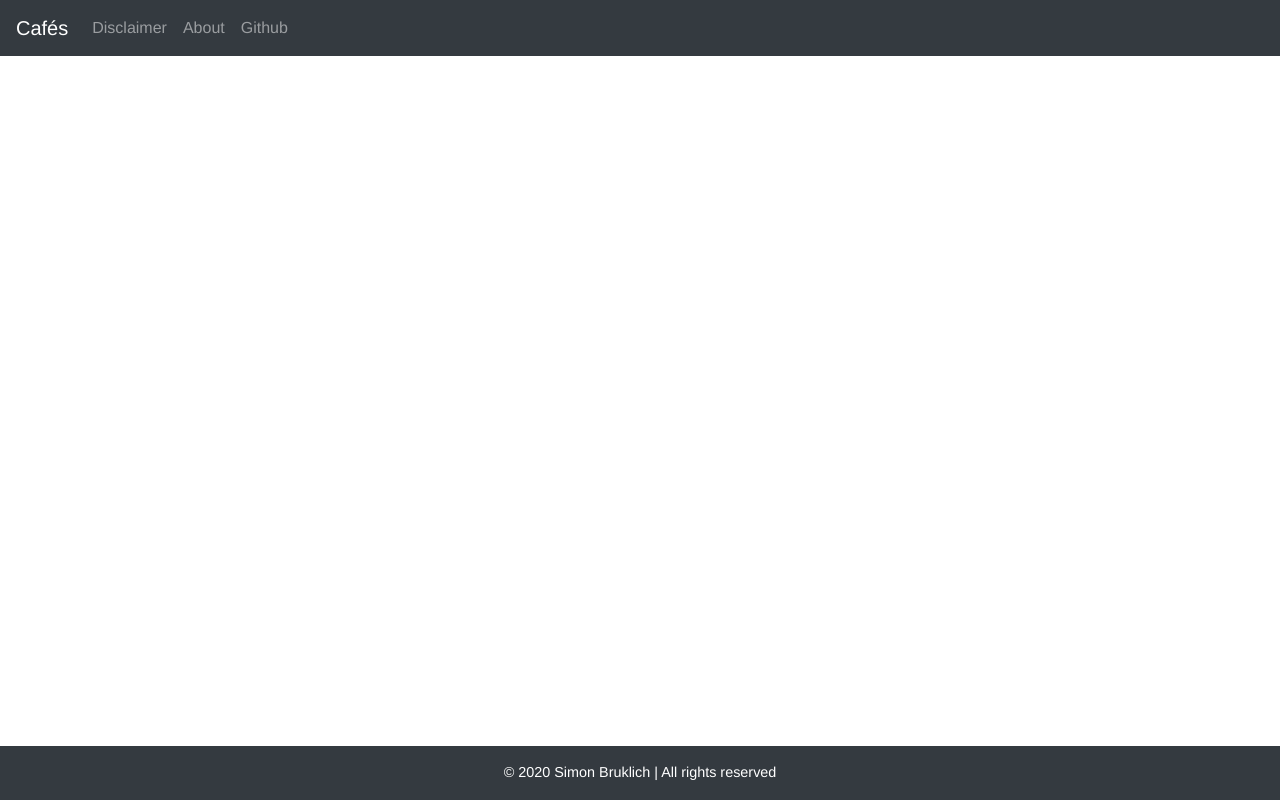
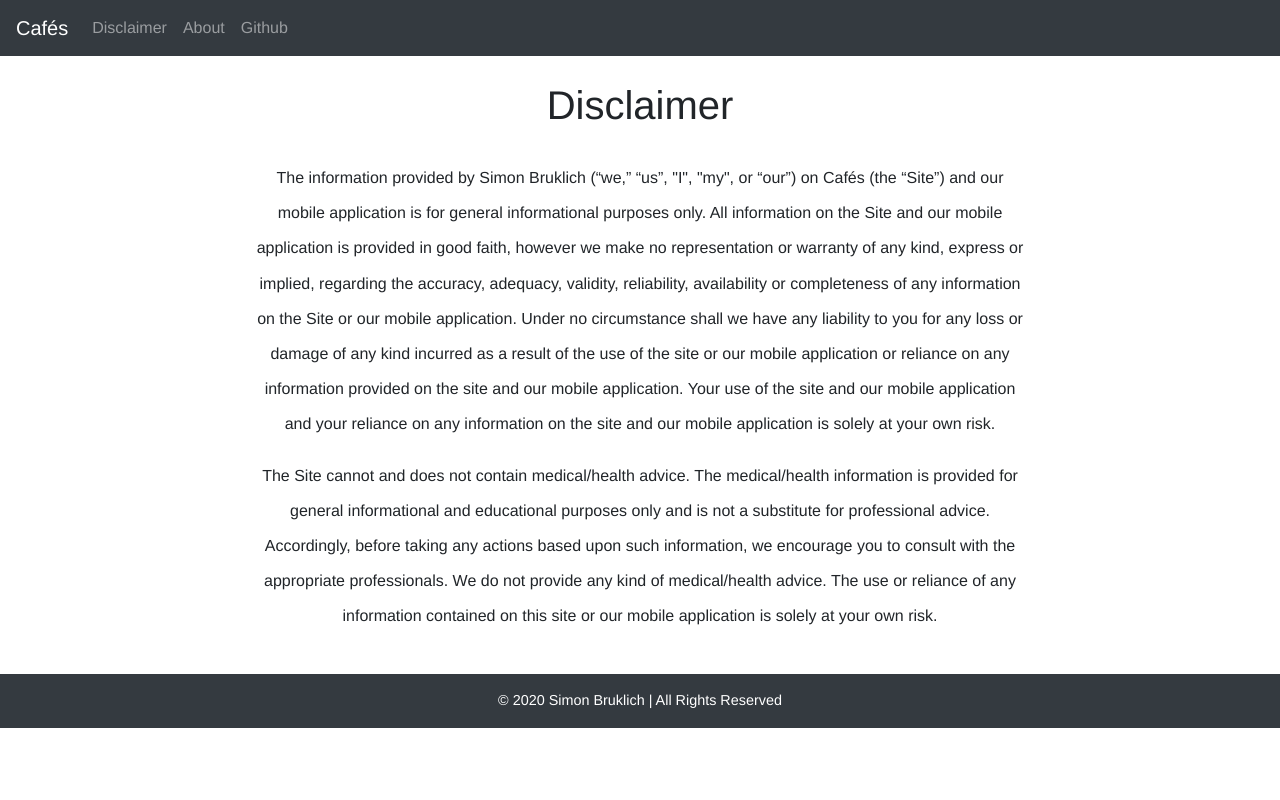
Before and after one commit to simon-bruklich/cafes, a React (Create React App) app: page /disclaimer in a window 1280 px wide. Built offline with nearby package versions, Linux system fonts and the light colour scheme.

Commit message:
Add disclaimer, adjust footer

```diff
--- a/src/App.js
+++ b/src/App.js
@@ -11,6 +11,7 @@ import Footer from "./Components/Footer";
 import "bootstrap/dist/css/bootstrap.min.css";
 import "./Stylesheets/App.css";
 import { BrowserRouter as Router, Route, Switch } from "react-router-dom";
+import Disclaimer from "./Components/Disclaimer";
 
 // TODO: lint all files
 
@@ -79,8 +80,7 @@ function App() {
 
   // TODO: disclaimer and About pages
   return (
-    <div className="page-container">
-      <div className="content">
+    <div>
       <Router>
         <Route path="/">
           <Navbar />
@@ -90,20 +90,16 @@ function App() {
             {results()}
           </Route>
           <Route exact path="/disclaimer">
-              {/* <Disclaimer></Disclaimer> */}
+            <Disclaimer />
           </Route>
           <Route exact path="/about">
             {/* <About></About> */}
           </Route>
-            {/* <Route exact path="/Assessment">
-
-        </Route> */}
         </Switch>
         <Route path="/">
           <Footer />
         </Route>
       </Router>
-      </div>
     </div>
   );
 }
--- /dev/null
+++ b/src/Components/Disclaimer.jsx
@@ -0,0 +1,31 @@
+import React, { useRef, useLayoutEffect, useState } from "react";
+import GeneralDisclaimer from "./Disclaimers/General";
+import medicalHealthDisclaimer from "./Disclaimers/Medical";
+
+const Disclaimer = () => {
+  const targetRef = useRef();
+  const [dimensions, setDimensions] = useState({ width: 0, height: 0 });
+
+  useLayoutEffect(() => {
+    if (targetRef.current) {
+      setDimensions({
+        width: targetRef.current.offsetWidth,
+        height: targetRef.current.offsetHeight,
+      });
+    }
+  }, []);
+
+  console.log("simon height: ", dimensions.height);
+
+  return (
+    <div ref={targetRef} className="disclaimer">
+      <h1 className="disclaimer-header">Disclaimer</h1>
+      <div className="disclaimer-text">
+        <p>{GeneralDisclaimer}</p>
+        <p>{medicalHealthDisclaimer}</p>
+      </div>
+    </div>
+  );
+};
+
+export default Disclaimer;
--- /dev/null
+++ b/src/Components/Disclaimers/General.js
@@ -0,0 +1,7 @@
+// General information disclaimer
+
+export default `
+The information provided by Simon Bruklich (“we,” “us”, "I", "my", or “our”) on Cafés (the “Site”) and our mobile application is for general informational purposes only. All information on the Site and our mobile application is provided in good faith, however we make no representation or warranty of any kind, express or implied, regarding the accuracy, adequacy, validity, reliability, availability or completeness of any information on the Site or our mobile application.
+
+Under no circumstance shall we have any liability to you for any loss or damage of any kind incurred as a result of the use of the site or our mobile application or reliance on any information provided on the site and our mobile application. Your use of the site and our mobile application and your reliance on any information on the site and our mobile application is solely at your own risk.
+`;
--- /dev/null
+++ b/src/Components/Disclaimers/Medical.js
@@ -0,0 +1,6 @@
+// Medical disclaimer
+export default `
+The Site cannot and does not contain medical/health advice. The medical/health information is provided for general informational and educational purposes only and is not a substitute for professional advice.
+
+Accordingly, before taking any actions based upon such information, we encourage you to consult with the appropriate professionals. We do not provide any kind of medical/health advice. The use or reliance of any information contained on this site or our mobile application is solely at your own risk.
+`;
--- a/src/Components/Footer.jsx
+++ b/src/Components/Footer.jsx
@@ -7,8 +7,8 @@ function Footer() {
       <Container fluid>
         <Row className="justify-content-center">
           <p className="footer-text">
-            &copy; {new Date().getFullYear()} Simon Bruklich | All rights
-            reserved
+            &copy; {new Date().getFullYear()} Simon Bruklich | All Rights
+            Reserved
           </p>
         </Row>
       </Container>
--- a/src/Components/Navbar.jsx
+++ b/src/Components/Navbar.jsx
@@ -10,7 +10,10 @@ const NavbarReactive = () => {
         <Nav className="mr-auto">
           <Nav.Link href="/disclaimer">Disclaimer</Nav.Link>
           <Nav.Link href="/about">About</Nav.Link>
-          <Nav.Link href="https://github.com/simon-bruklich/COVID-19-Schools">
+          <Nav.Link
+            target="_blank"
+            href="https://github.com/simon-bruklich/COVID-19-Schools"
+          >
             Github
           </Nav.Link>
         </Nav>
--- a/src/Stylesheets/App.css
+++ b/src/Stylesheets/App.css
@@ -2,6 +2,7 @@
   text-align: center;
   padding-top: 15px;
   margin: 0 auto;
+  min-height: 100vh;
 }
 
 .App-logo {
@@ -9,6 +10,7 @@
   pointer-events: none;
 }
 
+/* Footer */
 .main-footer {
   color: white;
   background-color: #343a40;
@@ -16,7 +18,6 @@
   width: 100%;
   position: absolute;
   left: 0;
-  bottom: 0;
   right: 0;
 }
 
@@ -171,6 +172,27 @@
   margin-bottom: 4vh;
 }
 
+/* Disclaimer Page */
+.disclaimer {
+  display: flex;
+  flex-direction: column;
+  justify-content: center;
+  align-items: center;
+  padding: 25px 0px;
+  width: 60%;
+  margin: auto;
+  text-rendering: optimizeLegibility;
+}
+
+.disclaimer-header {
+  padding-bottom: 3%;
+}
+
+.disclaimer-text {
+  line-height: 2.2;
+  text-align: center;
+}
+
 /* Mobile compatability */
 @media screen and (max-width: 600px) {
   /* .App {
@@ -199,6 +221,9 @@
   .assessment-advisory {
     width: 95%;
   }
+  .disclaimer {
+    width: 80%;
+  }
 }
 
 /* Mobile height compatability */
```
Lines whose indentation alone changed are shown as unchanged.
